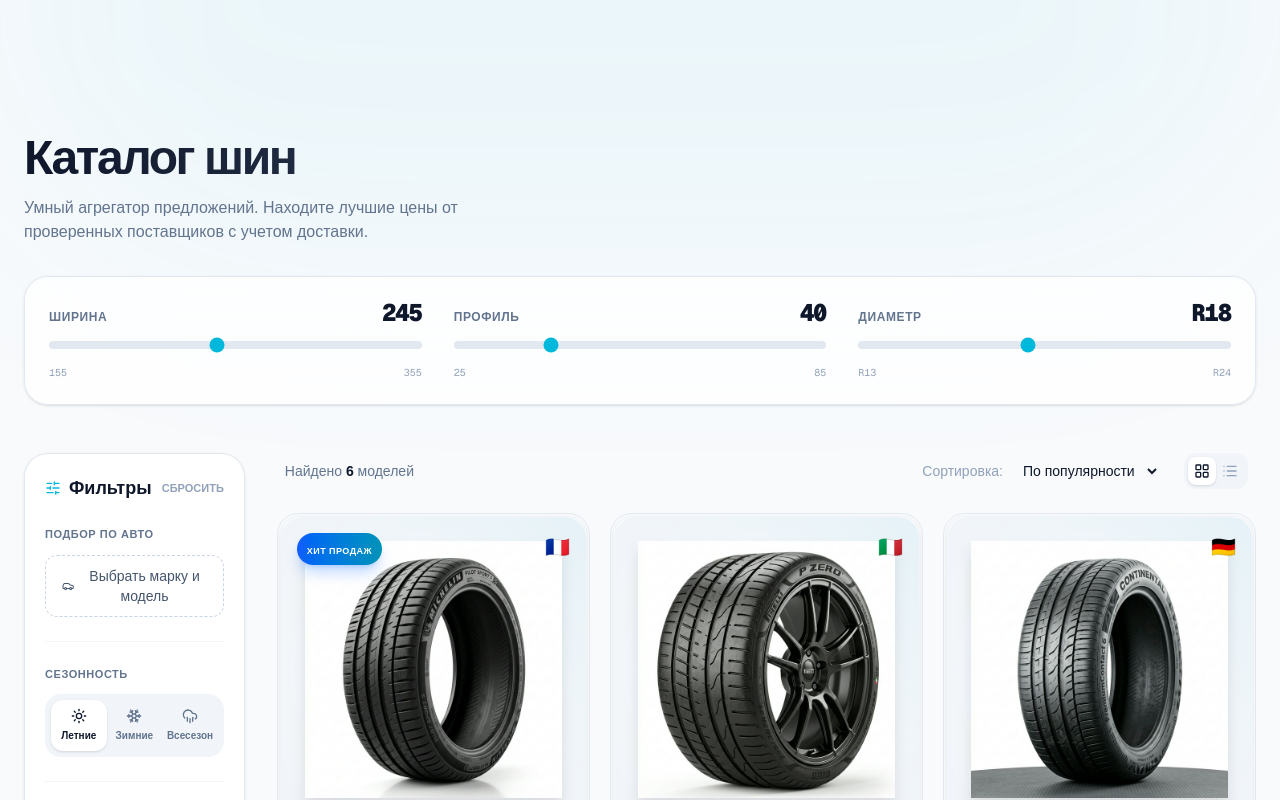
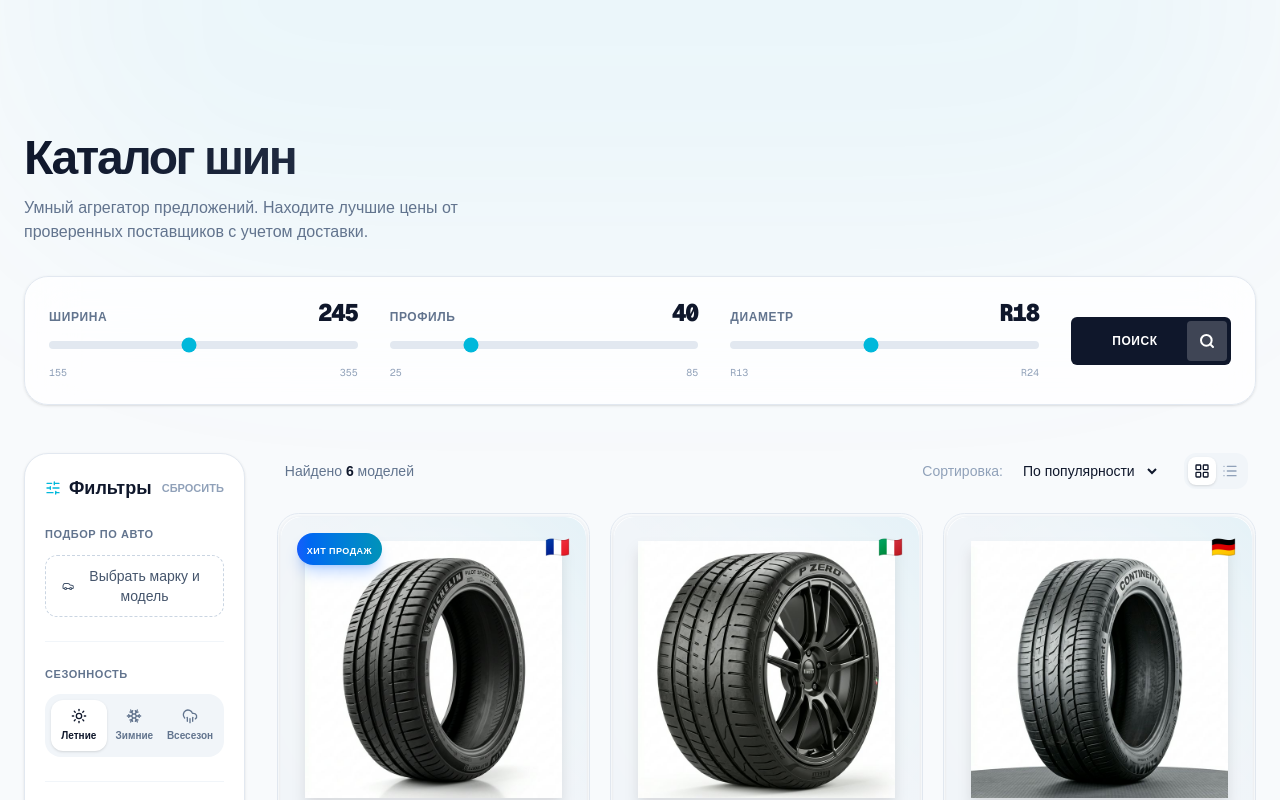
Before and after one commit to leospb/wheels-hub-app, a Next.js app: page /tires in a window 1280 px wide. Shown: the top 800 px of the page. Built offline with nearby package versions, Linux system fonts and the light colour scheme.

Commit message:
feat: add animated search button to tire size top bar

```diff
--- a/src/components/Catalog/TireSizeTopBar.tsx
+++ b/src/components/Catalog/TireSizeTopBar.tsx
@@ -1,6 +1,7 @@
 'use client';
 
 import React, { useState } from 'react';
+import { SearchAnimatedButton } from '@/components/ui/search-animated-button';
 
 export default function TireSizeTopBar() {
   const [width, setWidth] = useState(245);
@@ -10,7 +11,8 @@
   return (
     <div className="w-full relative z-20">
       <div className="p-6 rounded-3xl border border-slate-200 dark:border-slate-800 bg-white/80 dark:bg-[#0f172a]/80 shadow-sm backdrop-blur-xl">
-        <div className="grid grid-cols-1 md:grid-cols-3 gap-8">
+        <div className="flex flex-col lg:flex-row items-center gap-8">
+          <div className="grid grid-cols-1 md:grid-cols-3 gap-8 flex-1 w-full">
 
           {/* Ширина */}
           <div className="flex flex-col gap-4">
@@ -68,7 +70,11 @@
               <span>R24</span>
             </div>
           </div>
+        </div>
 
+        <div className="w-full lg:w-auto shrink-0 flex justify-end mt-6 lg:mt-0">
+           <SearchAnimatedButton className="w-full lg:w-[160px] h-full min-h-[48px]" />
+        </div>
         </div>
       </div>
     </div>
--- /dev/null
+++ b/src/components/ui/search-animated-button.tsx
@@ -0,0 +1,21 @@
+import { Button } from "@/components/ui/button";
+import { ChevronRight, Search } from "lucide-react";
+import React from "react";
+
+export function SearchAnimatedButton({ onClick, className }: { onClick?: () => void, className?: string }) {
+  return (
+    <Button
+      className={`group relative overflow-hidden bg-slate-900 hover:bg-slate-800 text-white dark:bg-white dark:hover:bg-slate-100 dark:text-slate-900 ${className}`}
+      size="lg"
+      onClick={onClick}
+    >
+      <span className="mr-8 transition-opacity duration-500 group-hover:opacity-0 font-bold uppercase tracking-wider text-xs">
+        ПОИСК
+      </span>
+      <i className="absolute right-1 top-1 bottom-1 rounded-sm z-10 grid w-1/4 place-items-center transition-all duration-500 bg-white/20 dark:bg-black/10 group-hover:w-[calc(100%-0.5rem)] group-active:scale-95 text-white dark:text-slate-900">
+        <Search size={16} strokeWidth={3} aria-hidden="true" className="group-hover:hidden" />
+        <ChevronRight size={18} strokeWidth={3} aria-hidden="true" className="hidden group-hover:block" />
+      </i>
+    </Button>
+  );
+}
```
